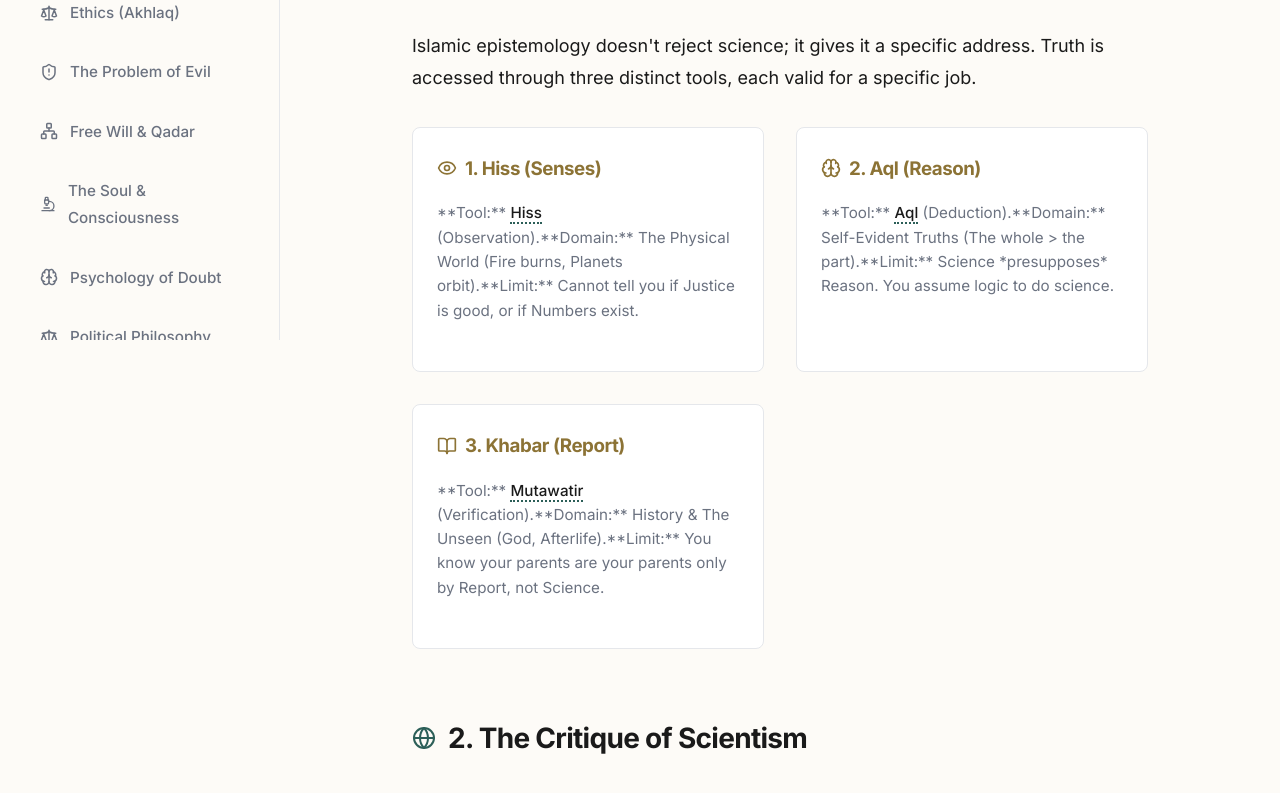
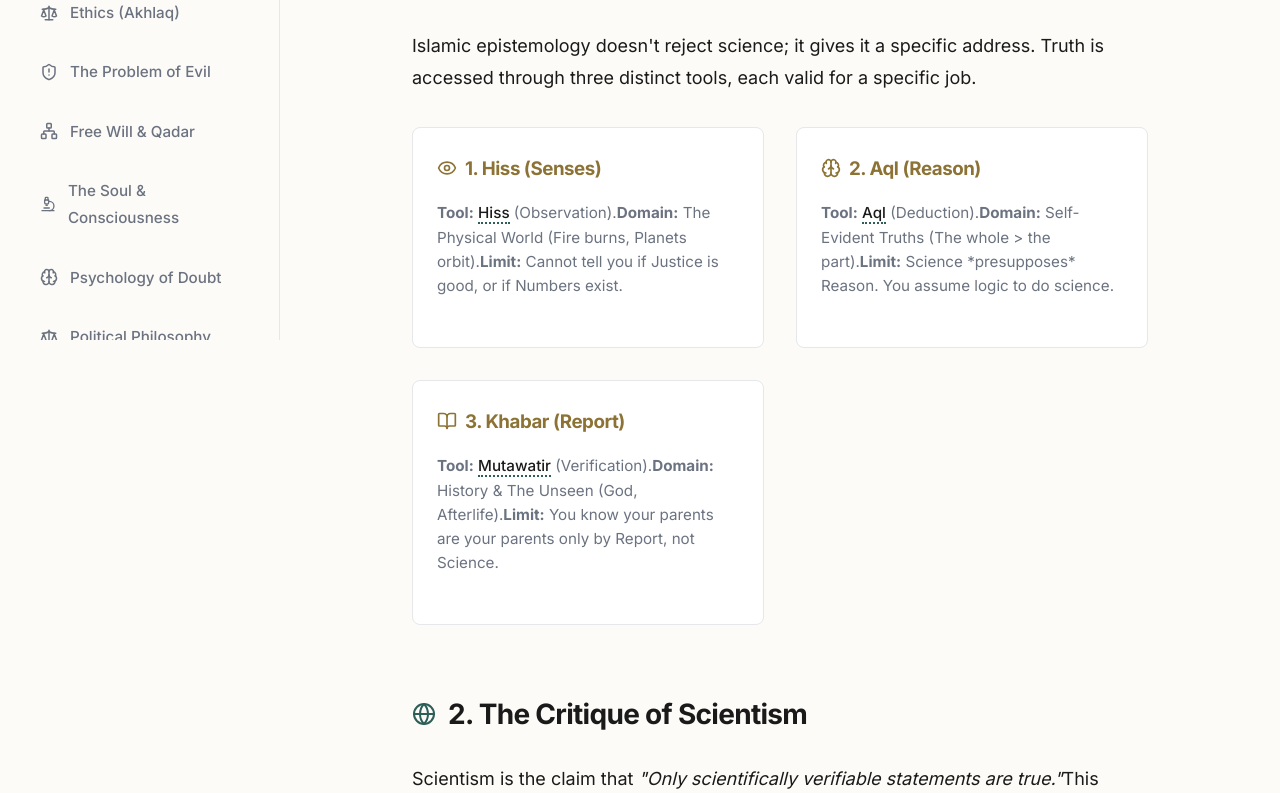
Before and after one commit to hassankhan2510/The-First-Principle, a Next.js app: page /epistemology in a window 1280 px wide. Shown: the part 460-1253 px from the top of the page. Built offline with nearby package versions, Linux system fonts and the light colour scheme.

Commit message:
Fix markdown syntax rendering issue in Epistemology module

```diff
--- a/src/app/epistemology/page.tsx
+++ b/src/app/epistemology/page.tsx
@@ -30,25 +30,25 @@ export default function EpistemologyPage() {
                     <div className={styles.card}>
                         <h3 className={styles.cardTitle}><Eye size={20} /> 1. Hiss (Senses)</h3>
                         <p className={styles.cardText}>
-                            **Tool:** <JargonBuster term="Hiss" definition="Sense perception. The five senses (sight, hearing, etc.) used to observe the physical world." /> (Observation).
-                            <span className="block mt-2">**Domain:** The Physical World (Fire burns, Planets orbit).</span>
-                            <span className="block mt-1 text-red-400">**Limit:** Cannot tell you if Justice is good, or if Numbers exist.</span>
+                            <strong>Tool:</strong> <JargonBuster term="Hiss" definition="Sense perception. The five senses (sight, hearing, etc.) used to observe the physical world." /> (Observation).
+                            <span className="block mt-2"><strong>Domain:</strong> The Physical World (Fire burns, Planets orbit).</span>
+                            <span className="block mt-1 text-red-400"><strong>Limit:</strong> Cannot tell you if Justice is good, or if Numbers exist.</span>
                         </p>
                     </div>
                     <div className={styles.card}>
                         <h3 className={styles.cardTitle}><Brain size={20} /> 2. Aql (Reason)</h3>
                         <p className={styles.cardText}>
-                            **Tool:** <JargonBuster term="Aql" definition="The Intellect/Reason. The faculty that processes data and understands abstract concepts (Mathematics, Logic)." /> (Deduction).
-                            <span className="block mt-2">**Domain:** Self-Evident Truths (The whole &gt; the part).</span>
-                            <span className="block mt-1 text-red-400">**Limit:** Science *presupposes* Reason. You assume logic to do science.</span>
+                            <strong>Tool:</strong> <JargonBuster term="Aql" definition="The Intellect/Reason. The faculty that processes data and understands abstract concepts (Mathematics, Logic)." /> (Deduction).
+                            <span className="block mt-2"><strong>Domain:</strong> Self-Evident Truths (The whole &gt; the part).</span>
+                            <span className="block mt-1 text-red-400"><strong>Limit:</strong> Science *presupposes* Reason. You assume logic to do science.</span>
                         </p>
                     </div>
                     <div className={styles.card}>
                         <h3 className={styles.cardTitle}><BookOpen size={20} /> 3. Khabar (Report)</h3>
                         <p className={styles.cardText}>
-                            **Tool:** <JargonBuster term="Mutawatir" definition="Mass-Transmitted Report. A report conveyed by so many people at every stage that collusion on a lie is impossible." /> (Verification).
-                            <span className="block mt-2">**Domain:** History & The Unseen (God, Afterlife).</span>
-                            <span className="block mt-1 text-red-400">**Limit:** You know your parents are your parents only by Report, not Science.</span>
+                            <strong>Tool:</strong> <JargonBuster term="Mutawatir" definition="Mass-Transmitted Report. A report conveyed by so many people at every stage that collusion on a lie is impossible." /> (Verification).
+                            <span className="block mt-2"><strong>Domain:</strong> History & The Unseen (God, Afterlife).</span>
+                            <span className="block mt-1 text-red-400"><strong>Limit:</strong> You know your parents are your parents only by Report, not Science.</span>
                         </p>
                     </div>
                 </div>
```
